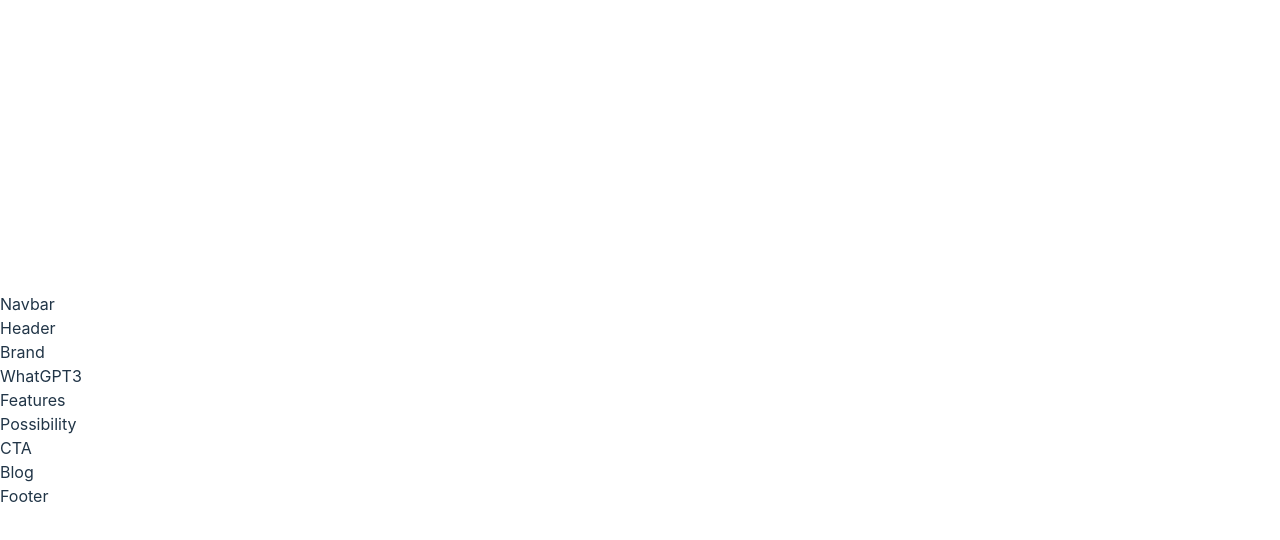
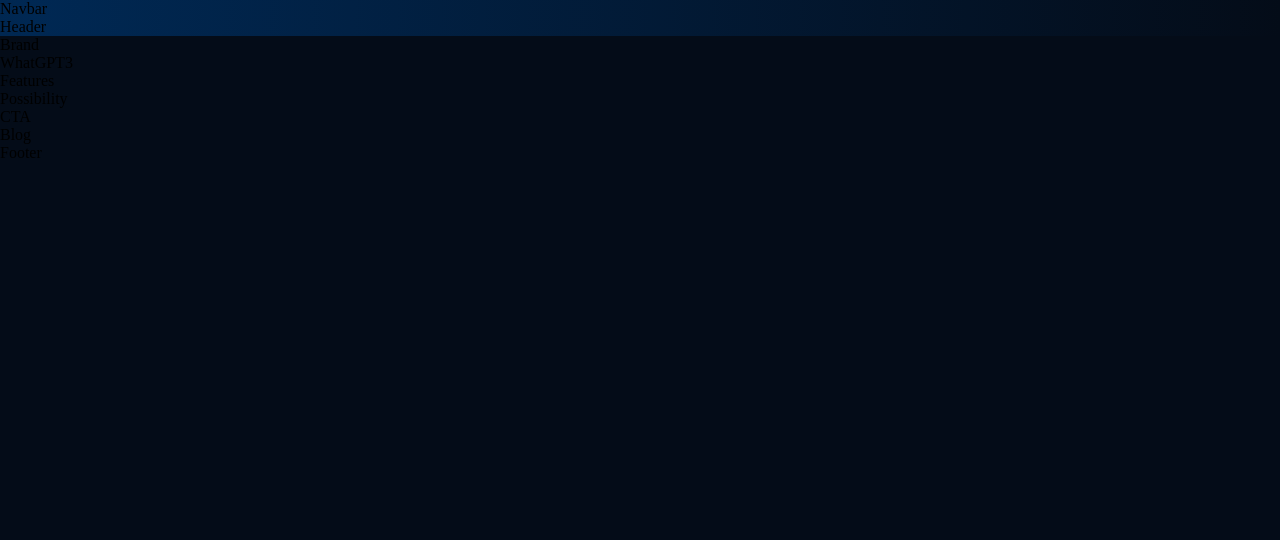
Before and after one commit to zubbyzillion/React-Landing-Page, a React (Vite) app: page / in a window 1280 px wide. Shown: the top 540 px of the page. Built offline with nearby package versions, Linux system fonts and the light colour scheme.

Commit message:
gradient__bg

```diff
--- a/src/App.css
+++ b/src/App.css
@@ -4,3 +4,46 @@
   margin: 0;
   scroll-behavior: smooth;
 }
+
+body {
+  background-color: var(--color-bg);
+}
+
+a {
+  color: unset;
+  text-decoration: none;
+}
+
+.gradient__bg {
+
+    /* ff 3.6+ */
+    background:-moz-radial-gradient(circle at 3% 25%, rgba(0, 40, 83, 1) 0%, rgba(4, 12, 24, 1) 100%);
+
+    /* safari 5.1+,chrome 10+ */
+    background:-webkit-radial-gradient(circle at 3% 25%, rgba(0, 40, 83, 1) 0%, rgba(4, 12, 24, 1) 100%);
+
+    /* opera 11.10+ */
+    background:-o-radial-gradient(circle at 3% 25%, rgba(0, 40, 83, 1) 0%, rgba(4, 12, 24, 1) 100%);
+
+    /* ie 10+ */
+    background:-ms-radial-gradient(circle at 3% 25%, rgba(0, 40, 83, 1) 0%, rgba(4, 12, 24, 1) 100%);
+
+    /* global 92%+ browsers support */
+    background:radial-gradient(circle at 3% 25%, rgba(0, 40, 83, 1) 0%, rgba(4, 12, 24, 1) 100%);
+
+}
+
+.gradient__text {
+  background: var(--gradient-text);
+  background-clip: text;
+  -webkit-background-clip: text;
+  -webkit-text-fill-color: transparent;
+}
+
+.section__padding {
+  padding: 4rem 6rem
+}
+
+.section__margin {
+  margin: 4rem 6rem
+}
--- a/src/index.css
+++ b/src/index.css
@@ -1,69 +1,14 @@
+@import url('https://fonts.googleapis.com/css2?family=Manrope:wght@200;300;400;500;600;700;800&display=swap');
+
 :root {
-  font-family: Inter, system-ui, Avenir, Helvetica, Arial, sans-serif;
-  line-height: 1.5;
-  font-weight: 400;
+  --font-family: 'Manrope', sans-serif;
 
-  color-scheme: light dark;
-  color: rgba(255, 255, 255, 0.87);
-  background-color: #242424;
+  --gradient-text: linear-gradient(89.97deg, #AE67FA 1.84%, #F49867 102.67%);
+  --gradient-bar: linear-gradient(103.22deg, #AE67FA -13.86%, #F49867 99.55%);
 
-  font-synthesis: none;
-  text-rendering: optimizeLegibility;
-  -webkit-font-smoothing: antialiased;
-  -moz-osx-font-smoothing: grayscale;
-  -webkit-text-size-adjust: 100%;
+  --color-bg: #040C18;
+  --color-footer : #031B34;
+  --color-blog: #042c54;
+  --color-text: #81AFDD;
+  --color-subtext: #FF8A71;
 }
-
-a {
-  font-weight: 500;
-  color: #646cff;
-  text-decoration: inherit;
-}
-a:hover {
-  color: #535bf2;
-}
-
-body {
-  margin: 0;
-  display: flex;
-  place-items: center;
-  min-width: 320px;
-  min-height: 100vh;
-}
-
-h1 {
-  font-size: 3.2em;
-  line-height: 1.1;
-}
-
-button {
-  border-radius: 8px;
-  border: 1px solid transparent;
-  padding: 0.6em 1.2em;
-  font-size: 1em;
-  font-weight: 500;
-  font-family: inherit;
-  background-color: #1a1a1a;
-  cursor: pointer;
-  transition: border-color 0.25s;
-}
-button:hover {
-  border-color: #646cff;
-}
-button:focus,
-button:focus-visible {
-  outline: 4px auto -webkit-focus-ring-color;
-}
-
-@media (prefers-color-scheme: light) {
-  :root {
-    color: #213547;
-    background-color: #ffffff;
-  }
-  a:hover {
-    color: #747bff;
-  }
-  button {
-    background-color: #f9f9f9;
-  }
-}
```
